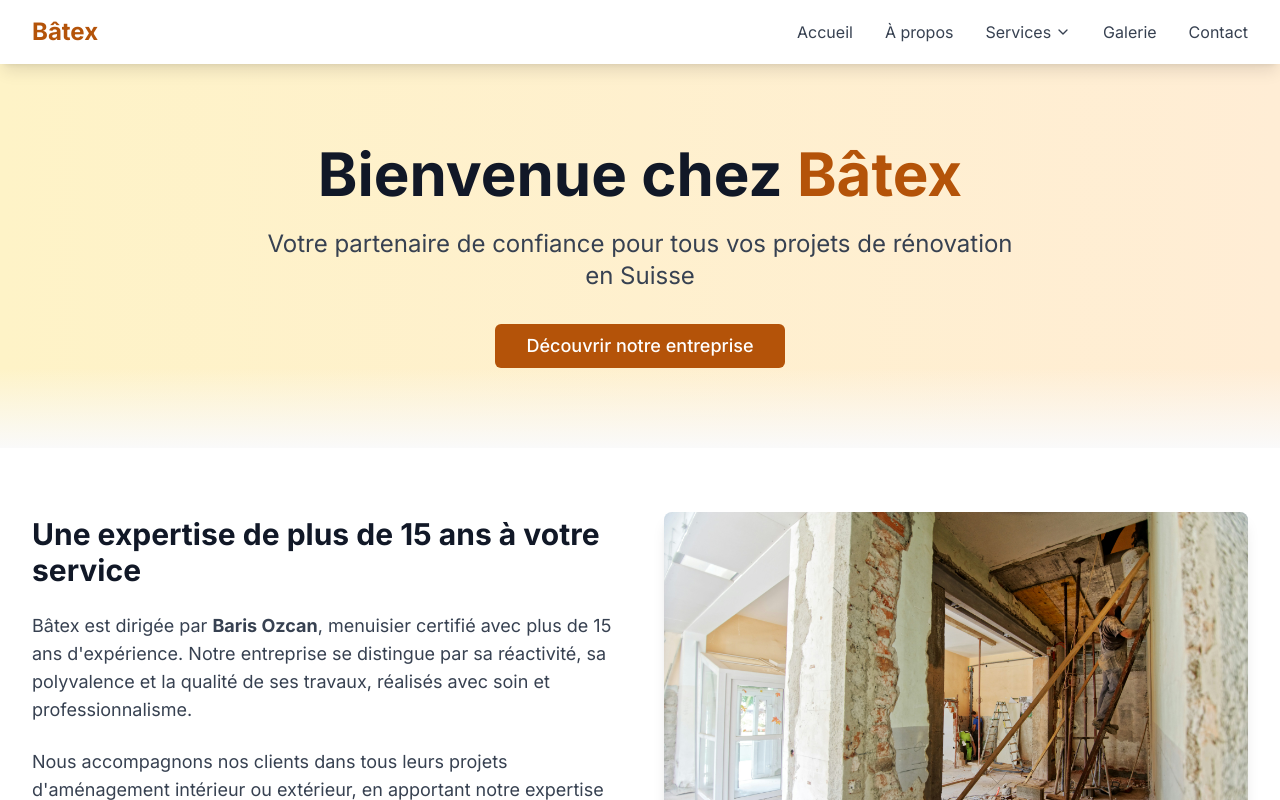
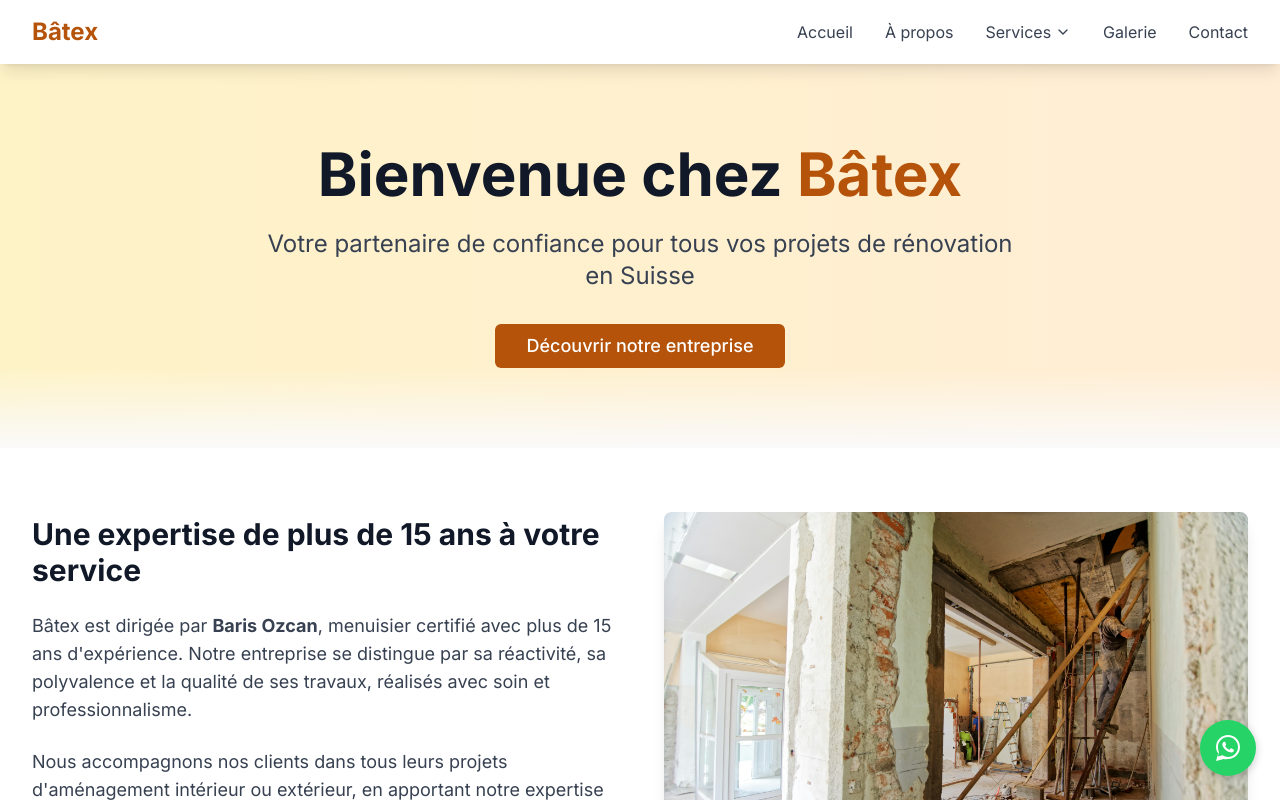
Before and after one commit to damsblt/batex, a React (Vite) app: page / in a window 1280 px wide. Shown: the top 800 px of the page. Built offline with nearby package versions, Linux system fonts and the light colour scheme.

Commit message:
Add floating WhatsApp button with correct number

```diff
--- a/src/App.tsx
+++ b/src/App.tsx
@@ -17,6 +17,7 @@ import Contact from "./pages/Contact";
 import NotFound from "./pages/NotFound";
 import Navigation from "./components/Navigation";
 import Footer from "./components/Footer";
+import WhatsAppButton from "@/components/WhatsAppButton";
 
 const queryClient = new QueryClient();
 
@@ -43,6 +44,7 @@ const App = () => (
             <Route path="*" element={<NotFound />} />
           </Routes>
           <Footer />
+          <WhatsAppButton />
         </div>
       </HashRouter>
     </TooltipProvider>
--- /dev/null
+++ b/src/components/WhatsAppButton.tsx
@@ -0,0 +1,33 @@
+import React from "react";
+
+const WhatsAppButton = () => (
+  <a
+    href="https://wa.me/41784004166" // Replace with your WhatsApp number
+    target="_blank"
+    rel="noopener noreferrer"
+    style={{
+      position: "fixed",
+      bottom: "24px",
+      right: "24px",
+      zIndex: 1000,
+      background: "#25D366",
+      color: "white",
+      borderRadius: "50%",
+      width: "56px",
+      height: "56px",
+      display: "flex",
+      alignItems: "center",
+      justifyContent: "center",
+      boxShadow: "0 2px 8px rgba(0,0,0,0.2)",
+      fontSize: "32px",
+      textDecoration: "none",
+    }}
+    aria-label="Contactez-nous sur WhatsApp"
+  >
+    <svg width="32" height="32" viewBox="0 0 32 32" fill="white">
+      <path d="M16 3C9.373 3 4 8.373 4 15c0 2.385.832 4.584 2.236 6.364L4 29l7.818-2.05A11.94 11.94 0 0016 27c6.627 0 12-5.373 12-12S22.627 3 16 3zm0 22c-1.89 0-3.68-.52-5.207-1.42l-.37-.22-4.64 1.22 1.24-4.52-.24-.38A9.94 9.94 0 016 15c0-5.514 4.486-10 10-10s10 4.486 10 10-4.486 10-10 10zm5.07-7.75c-.28-.14-1.65-.81-1.9-.9-.25-.09-.43-.14-.61.14-.18.28-.7.9-.86 1.08-.16.18-.32.2-.6.07-.28-.14-1.18-.43-2.25-1.37-.83-.74-1.39-1.65-1.55-1.93-.16-.28-.02-.43.12-.57.13-.13.28-.34.42-.51.14-.17.18-.29.28-.48.09-.19.05-.36-.02-.5-.07-.14-.61-1.47-.84-2.01-.22-.53-.45-.46-.62-.47-.16-.01-.36-.01-.56-.01-.19 0-.5.07-.76.34-.26.27-1 1-.99 2.43.01 1.43 1.03 2.81 1.18 3.01.15.2 2.03 3.1 4.93 4.22.69.24 1.23.38 1.65.49.69.18 1.32.16 1.82.1.56-.07 1.65-.67 1.88-1.32.23-.65.23-1.2.16-1.32-.07-.12-.25-.19-.53-.33z"/>
+    </svg>
+  </a>
+);
+
+export default WhatsAppButton;
```
Also changed, not shown: 5 other files (tests, documents, lock files or other folders).
